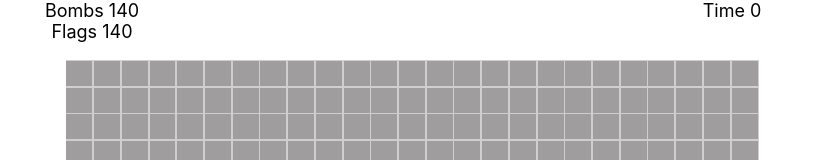
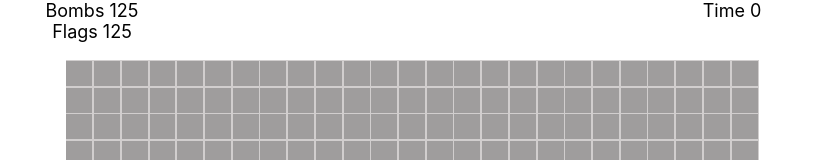
Before and after one commit to petervanmanen/minesweeper, a React (Create React App) app: page / in a window 1280 px wide. Shown: the top 160 px of the page, without its empty margins (228-1060 px from the left). Built offline with nearby package versions, Linux system fonts and the light colour scheme.

Commit message:
no message

```diff
--- a/src/Board.tsx
+++ b/src/Board.tsx
@@ -7,7 +7,7 @@ function Board(props: {
 
 }
 ) {
-  const numBombs = 140;
+  const numBombs = 125;
   const gameWidth = 25;
   const gameHeight = 25;
   const numFlags = numBombs;
@@ -31,7 +31,6 @@ function Board(props: {
   game.setBoardCallBack((game: Game) => {
     setGame(game);
     forceUpdate();
-    console.log(game.bombarr);
   });
 
   const togglemode = () => {
@@ -45,7 +44,7 @@ function Board(props: {
   useEffect(() => {
     const interval = setInterval(() => {
       setTime(game.getRuntime());
-    }, 1000);
+    }, 950);
     return () => clearInterval(interval);
   }, [game]);
 
--- a/src/Game.ts
+++ b/src/Game.ts
@@ -78,7 +78,6 @@ class Game {
             else if (gamecoord.neighbombs === 0) {
                 this.reveal(x.valueOf(), y.valueOf());
             } else {
-                console.log("Neighbomb " + gamecoord.neighbombs);
                 gamecoord.revealed = true;
             }
         }
```
